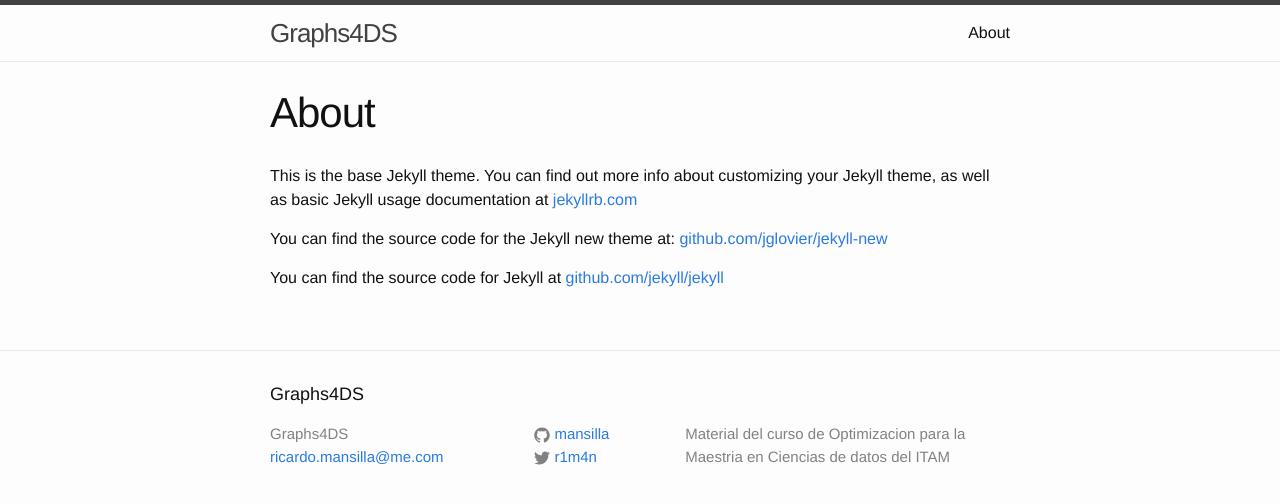
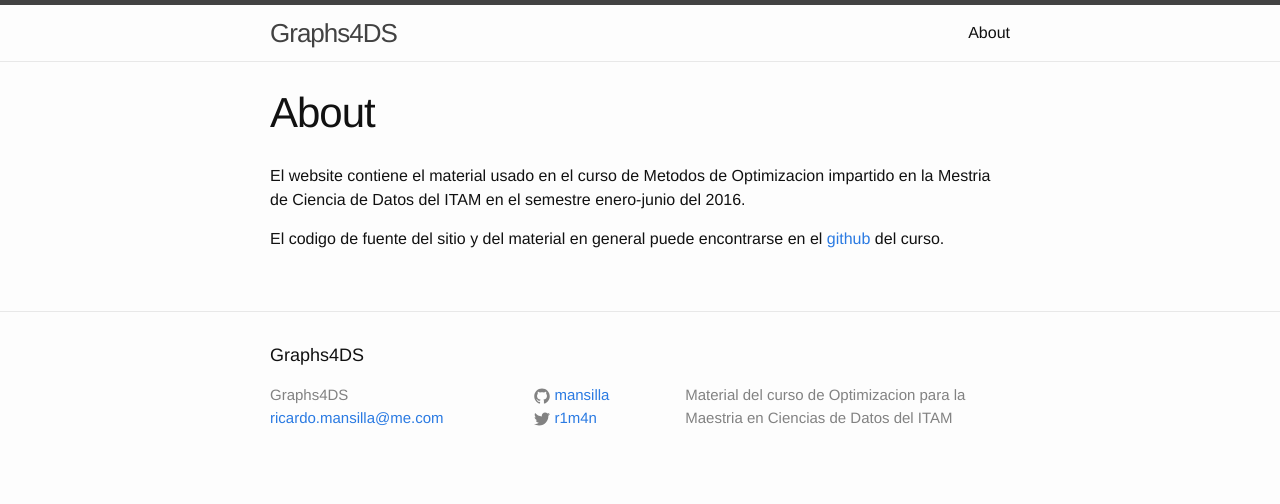
Before and after one commit to rodrigomurillo/graphs4ds, a Jekyll site: the page built from about.md, in a window 1280 px wide. Shown: the top 504 px of the page. Built offline with Jekyll 4.4.1, drawn with Linux system fonts in a browser that asks for light colours; Markdown is read by kramdown in place of the engine named in the settings.

Commit message:
adding about and data folder

```diff
--- a/_config.yml
+++ b/_config.yml
@@ -2,8 +2,8 @@
 title: Graphs4DS
 email: ricardo.mansilla@me.com
 description: > # this means to ignore newlines until "baseurl:"
-    Material del curso de Optimizacion para la Maestria en Ciencias de datos del ITAM
-baseurl: "/graphs4ds" # the subpath of your site, e.g. /blog/
+    Material del curso de Optimizacion para la Maestria en Ciencias de Datos del ITAM
+#baseurl: "/graphs4ds" # the subpath of your site, e.g. /blog/
 # url: "http://yourdomain.com" # the base hostname & protocol for your site
 twitter_username: r1m4n
 github_username:  mansilla
--- a/about.md
+++ b/about.md
@@ -4,8 +4,10 @@ title: About
 permalink: /about/
 ---
 
-This is the base Jekyll theme. You can find out more info about customizing your Jekyll theme, as well as basic Jekyll usage documentation at [jekyllrb.com](http://jekyllrb.com/)
+El website contiene el material usado en el curso de Metodos de Optimizacion impartido en
+la Mestria de Ciencia de Datos del ITAM en el semestre enero-junio del
+2016.
 
-You can find the source code for the Jekyll new theme at: [github.com/jglovier/jekyll-new](https://github.com/jglovier/jekyll-new)
-
-You can find the source code for Jekyll at [github.com/jekyll/jekyll](https://github.com/jekyll/jekyll)
+El codigo de fuente del sitio y del material en general puede
+encontrarse en el [github](https://github.com/mansilla/graphs4ds) del
+curso.
```
Also changed, not shown: _posts/_2015-12-10-welcome-to-jekyll.markdown (deleted, +0 -25 lines), 1 other file.
